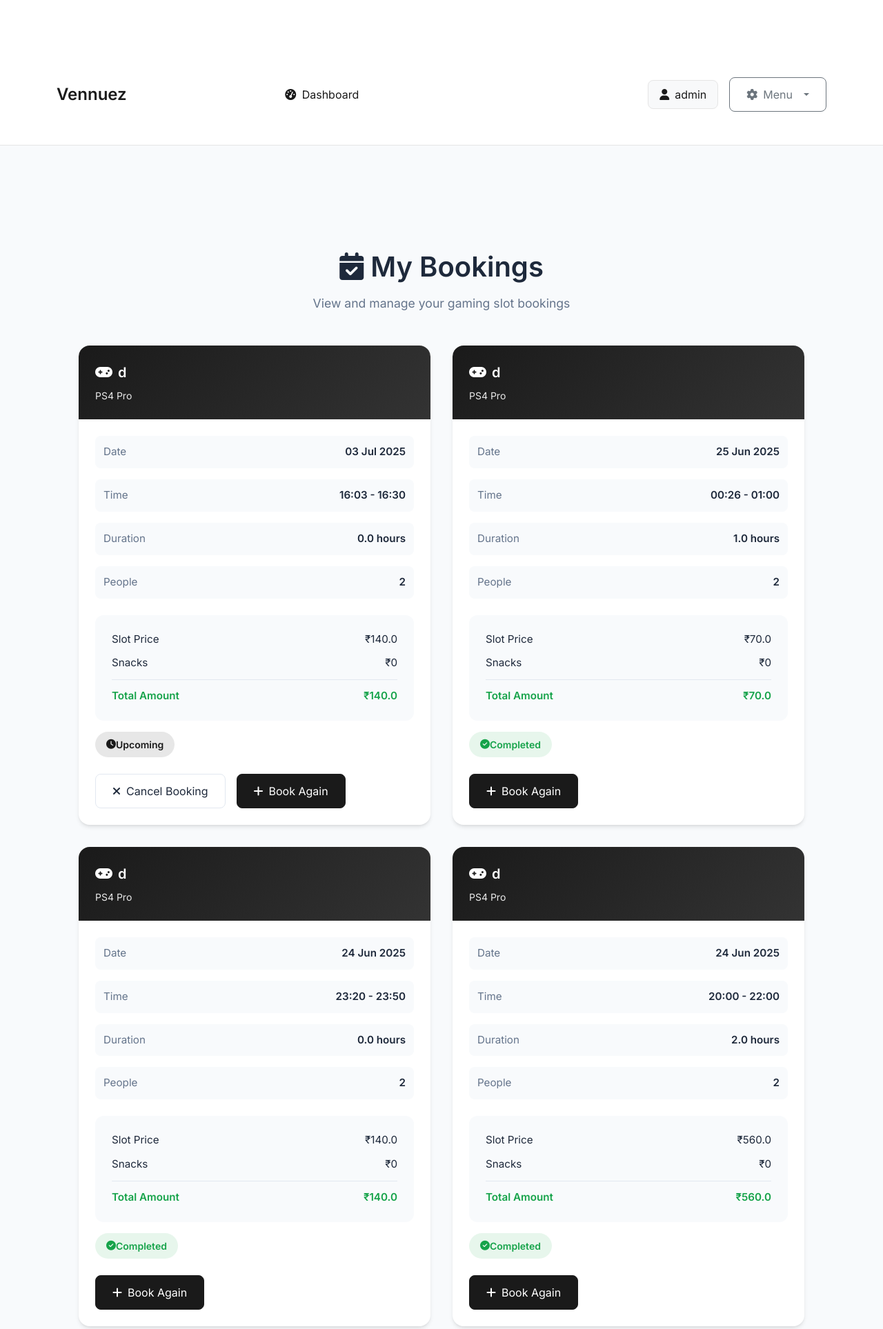
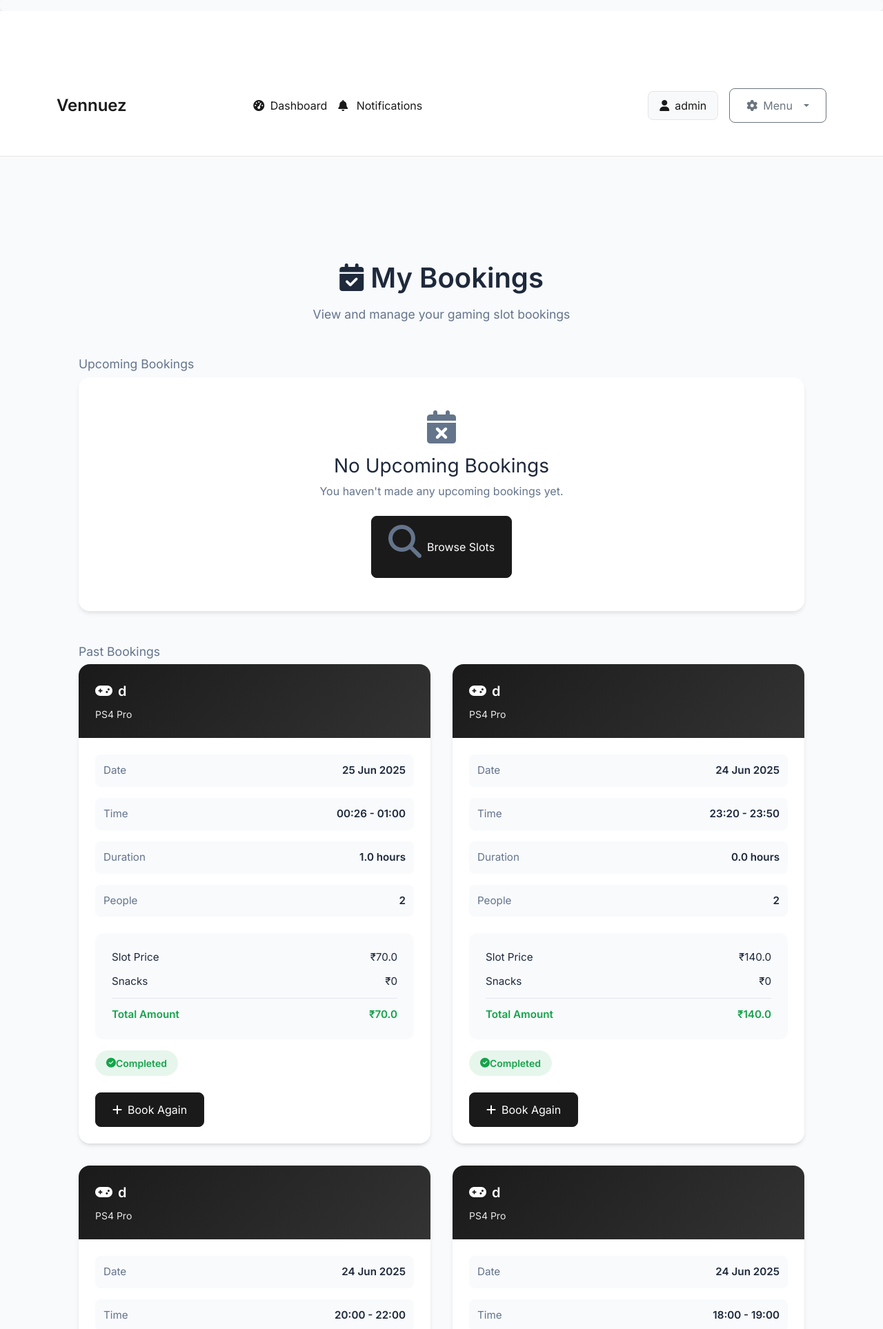
Before and after one commit to aravindkr-dev/vennuez, a Flask app: page /user_dashboard in a window 1280 px wide. Shown: the top 1927 px of the page at 69% size. Run offline with Flask 3, Linux system fonts and the light colour scheme; a user stored in the database is signed in.

Commit message:
v1.1 added notification

```diff
--- a/app.py
+++ b/app.py
@@ -88,7 +88,24 @@
     return render_template('register.html')
 
 
+from models import UserNotification  # adjust import path if needed
 
+@app.before_request
+def show_user_flash_notifications():
+    if current_user.is_authenticated and hasattr(current_user, 'id'):
+        notifs = UserNotification.query.filter_by(
+            user_id=current_user.id,
+            is_flash=True,
+            is_read=False
+        ).all()
+
+        for notif in notifs:
+            flash(notif.message, "info")
+            notif.is_flash = False
+            notif.is_read = True
+
+        if notifs:
+            db.session.commit()
 
 with app.app_context():
     # Import models to ensure tables are created
--- a/routes.py
+++ b/routes.py
@@ -2,7 +2,7 @@
 from openpyxl.styles.builtins import headline_1
 from werkzeug.security import generate_password_hash, check_password_hash
 from app import app, db
-from models import Owner, Console, TimeSlot, User, UserCoinBalance, CoinTransaction, Snack, ConsolePricingTier , Subscription , UsedToken
+from models import Owner, Console, TimeSlot, User, UserCoinBalance, CoinTransaction, Snack, ConsolePricingTier , Subscription , UsedToken , Notification , UserNotification
 from datetime import datetime, timedelta
 from functools import wraps
 from flask_login import login_user, logout_user, login_required, current_user
@@ -595,6 +595,13 @@
         'hourly_rate': console.hourly_rate if console else 100,
         'pricing_tiers': pricing_tiers
     }
+    # now store the notification
+    notif = Notification(
+        owner_id=console.owner_id,
+        message=f"New booking for {slot.start_time.strftime('%I:%M %p')} - {slot.end_time.strftime('%I:%M %p')}"
+    )
+    db.session.add(notif)
+    db.session.commit()
 
     return render_template('book_slot.html',
                            slot=slot,
@@ -767,16 +774,36 @@
 @app.route('/user_dashboard')
 @login_required
 def user_dashboard():
-    # The login_required decorator handles authentication.
-    # No need for explicit session checks here.
+    user = User.query.get(session['user_id'])
+    now = datetime.utcnow()
 
-    user = User.query.get(session['user_id'])
-    bookings = TimeSlot.query.filter_by(user_id=user.id).order_by(TimeSlot.start_time.desc()).all()
+    upcoming_bookings = TimeSlot.query.filter(
+        TimeSlot.user_id == user.id,
+        TimeSlot.start_time > now,
+        TimeSlot.is_booked == True
+    ).order_by(TimeSlot.start_time.asc()).all()
 
-    # Get coin balances for all gaming centers
+    past_bookings = TimeSlot.query.filter(
+        TimeSlot.user_id == user.id,
+        TimeSlot.start_time <= now,
+        TimeSlot.is_booked == True
+    ).order_by(TimeSlot.start_time.desc()).all()
+
+    cancelled_bookings = TimeSlot.query.filter(
+        TimeSlot.user_id == user.id,
+        TimeSlot.is_booked == False
+    ).order_by(TimeSlot.start_time.desc()).all()
+
     coin_balances = UserCoinBalance.query.filter_by(user_id=user.id).all()
 
-    return render_template('user_dashboard.html', user=user, bookings=bookings, coin_balances=coin_balances , now=datetime.now())
+    return render_template(
+        'user_dashboard.html',
+        upcoming_bookings=upcoming_bookings,
+        past_bookings=past_bookings,
+        cancelled_bookings=cancelled_bookings,
+        coin_balances=coin_balances,
+        now=now  # ✅ this line is the fix
+    )
 
 
 @app.route('/manage_coins/<int:user_id>', methods=['GET', 'POST'])
@@ -1359,7 +1386,16 @@
         if slot:
             if slot.is_booked and not slot.completed:
                 slot.is_booked = False
-                db.session.commit()
+                if slot.user_id:
+                    msg = f"Your booking from {slot.start_time.strftime('%I:%M %p')} to {slot.end_time.strftime('%I:%M %p')} on {slot.start_time.strftime('%d %b %Y')} has been cancelled by the venue."
+
+                    notif = UserNotification(
+                        user_id=slot.user_id,
+                        message=msg,
+                        is_flash=True
+                    )
+                    db.session.add(notif)
+                    db.session.commit()
                 flash("Slot successfully unbooked!", "success")
             else:
                 flash("Slot is already unbooked.", "warning")
@@ -1390,3 +1426,64 @@
             flash(f"Error confirming payment: {str(e)}", "danger")
 
     return redirect(url_for('dashboard'))  # Replace with appropriate view (e.g. 'dashboard', 'slots', etc.)
+
+
+
+@app.route('/check_notifications')
+@login_required
+def check_notifications():
+    if not isinstance(current_user, Owner):
+        return jsonify({'new': False})
+
+    last_id = session.get('last_notification_id', 0)
+
+    notif = Notification.query.filter(
+        Notification.owner_id == current_user.id,
+        Notification.id > last_id
+    ).order_by(Notification.id.desc()).first()
+
+    if notif:
+        session['last_notification_id'] = notif.id
+        return jsonify({
+            'new': True,
+            'message': notif.message,
+            'time': notif.created_at.strftime("%I:%M %p")
+        })
+
+    return jsonify({'new': False})
+
+
+@app.route('/notifications')
+@login_required
+def all_notifications():
+    if not isinstance(current_user, Owner):
+        flash("Access denied", "danger")
+        return redirect(url_for('dashboard'))
+
+    notifs = Notification.query.filter_by(owner_id=current_user.id).order_by(Notification.created_at.desc()).all()
+    return render_template('notifications.html', notifs=notifs)
+
+
+@app.route('/user_notifications')
+@login_required
+def user_notifications():
+    user_id = current_user.id
+
+    unread_notifications = UserNotification.query.filter_by(
+        user_id=user_id,
+        is_read=False
+    ).all()
+
+    # 🔔 If user has unread notifications, show a flash message
+    if unread_notifications:
+        flash(f"You have {len(unread_notifications)} new notification(s).", "info")
+
+    # Then mark them as read
+    for n in unread_notifications:
+        n.is_read = True
+    db.session.commit()
+
+    # Fetch all (including already-read ones)
+    notifications = UserNotification.query.filter_by(user_id=user_id).order_by(UserNotification.created_at.desc()).all()
+
+    return render_template("user_notifications.html", notifications=notifications)
--- a/templates/base.html
+++ b/templates/base.html
@@ -1,6 +1,42 @@
 <!DOCTYPE html>
 <html lang="en">
 <head>
+  {% with messages = get_flashed_messages(with_categories=true) %}
+  {% if messages %}
+    <div class="container mt-4">
+      {% for category, message in messages %}
+        <div class="alert alert-{{ category }} alert-dismissible fade show fs-5 shadow" role="alert">
+          {{ message }}
+          <button type="button" class="btn-close" data-bs-dismiss="alert" aria-label="Close"></button>
+        </div>
+      {% endfor %}
+    </div>
+  {% endif %}
+{% endwith %}
+
+  <link rel="stylesheet" href="https://cdnjs.cloudflare.com/ajax/libs/font-awesome/6.0.0/css/all.min.css">
+  <div id="flash-msg" class="hidden bg-yellow-200 text-black rounded px-4 py-2 shadow fixed top-4 right-4 z-50"></div>
+
+<script>
+function showFlash(msg) {
+  const box = document.getElementById("flash-msg");
+  box.innerText = msg;
+  box.classList.remove("hidden");
+  setTimeout(() => box.classList.add("hidden"), 5000);
+}
+
+setInterval(() => {
+  fetch('/check_notifications')
+    .then(res => res.json())
+    .then(data => {
+      if (data.new) {
+        showFlash(`🔔 ${data.message} at ${data.time}`);
+      }
+    });
+}, 10000); // check every 10 seconds
+</script>
+
+
   <meta charset="UTF-8" />
   <meta name="viewport" content="width=device-width, initial-scale=1.0" />
   <title>{% block title %}Vennuez{% endblock %}</title>
@@ -183,6 +219,7 @@
   {% block extra_head %}{% endblock %}
 </head>
 <body>
+
   <nav class="navbar navbar-expand-lg">
     <div class="container">
       <a class="navbar-brand" href="{{ url_for('index') }}">Vennuez</a>
@@ -198,12 +235,27 @@
           {% if current_user.is_authenticated %}
             {% if session.user_type != 'owner' %}
               <li class="nav-item">
+  <a class="nav-link position-relative" href="{{ url_for('user_notifications') }}">
+    <i class="fas fa-bell"></i>
+    Notifications
+    {% if current_user.is_authenticated and current_user.notifications|selectattr('is_read', 'equalto', False)|list|length > 0 %}
+      <span class="badge badge-pill badge-danger" style="position:absolute; top:0; right:0; font-size: 0.6rem;">
+        {{ current_user.notifications|selectattr('is_read', 'equalto', False)|list|length }}
+      </span>
+    {% endif %}
+  </a>
+</li>
 
-              </li>
             {% elif session.user_type == 'owner' %}
               <li class="nav-item">
                 <a href="{{ url_for('dashboard') }}" class="nav-link {% if request.endpoint == 'dashboard' %}active{% endif %}">
                   <i class="fas fa-tachometer-alt me-1"></i> Dashboard
+                </a>
+              </li>
+              <li class="nav-item">
+                <a href="{{ url_for('all_notifications') }}" class="nav-link" title="View Notifications">
+                  <i class="fas fa-bell me-2"></i>
+                  Notifications
                 </a>
               </li>
             {% endif %}
--- /dev/null
+++ b/templates/booking_card.html
@@ -0,0 +1,84 @@
+<div class="booking-card">
+    <div class="booking-header">
+        <div class="console-name">
+            <i class="fas fa-gamepad"></i>
+            {{ slot.console.name if slot.console else 'Unknown Console' }}
+        </div>
+        <div class="console-type">{{ slot.console.console_type if slot.console else '' }}</div>
+    </div>
+
+    <div class="booking-body">
+        <div class="booking-details">
+            <div class="detail-row">
+                <span class="detail-label">Date</span>
+                <span class="detail-value">{{ slot.start_time.strftime('%d %b %Y') }}</span>
+            </div>
+            <div class="detail-row">
+                <span class="detail-label">Time</span>
+                <span class="detail-value">{{ slot.start_time.strftime('%H:%M') }} - {{ slot.end_time.strftime('%H:%M') }}</span>
+            </div>
+            <div class="detail-row">
+                <span class="detail-label">Duration</span>
+                <span class="detail-value">{{ ((slot.end_time - slot.start_time).total_seconds() / 3600)|round }} hours</span>
+            </div>
+            <div class="detail-row">
+                <span class="detail-label">People</span>
+                <span class="detail-value">{{ slot.number_of_people }}</span>
+            </div>
+        </div>
+
+        <div class="payment-section">
+            <div class="payment-row">
+                <span>Slot Price</span>
+                <span>₹{{ slot.total_amount }}</span>
+            </div>
+            <div class="payment-row">
+                <span>Snacks</span>
+                <span>₹{{ slot.snacks_amount or 0 }}</span>
+            </div>
+            <div class="payment-row">
+                <span>Total Amount</span>
+                <span>₹{{ slot.final_amount if slot.final_amount else slot.total_amount + (slot.snacks_amount or 0) }}</span>
+            </div>
+        </div>
+
+        <div class="booking-status
+            {% if not slot.is_booked %}
+                status-cancelled
+            {% elif slot.start_time > now %}
+                status-upcoming
+            {% elif slot.completed %}
+                status-completed
+            {% else %}
+                status-completed
+            {% endif %}">
+            <i class="fas
+                {% if not slot.is_booked %}
+                    fa-times-circle
+                {% elif slot.start_time > now %}
+                    fa-clock
+                {% else %}
+                    fa-check-circle
+                {% endif %}"></i>
+
+            {% if not slot.is_booked %}
+                Cancelled
+            {% elif slot.start_time > now %}
+                Upcoming
+            {% else %}
+                Completed
+            {% endif %}
+        </div>
+
+        <div class="booking-actions">
+            {% if slot.start_time > now and slot.is_booked %}
+                <button class="btn btn-outline" onclick="cancelBooking('{{ slot.id }}')">
+                    <i class="fas fa-times"></i> Cancel Booking
+                </button>
+            {% endif %}
+            <a href="{{ url_for('book_slot', slot_id=slot.console.id) }}" class="btn btn-primary">
+                <i class="fas fa-plus"></i> Book Again
+            </a>
+        </div>
+    </div>
+</div>
--- a/templates/user_dashboard.html
+++ b/templates/user_dashboard.html
@@ -256,77 +256,47 @@
     <p class="page-subtitle">View and manage your gaming slot bookings</p>
   </div>
 
+  <!-- Upcoming Bookings -->
+  <h2 class="page-subtitle">Upcoming Bookings</h2>
   <div class="bookings-grid">
-        {% for slot in bookings %}
-        <div class="booking-card">
-            <div class="booking-header">
-                <div class="console-name">
-                    <i class="fas fa-gamepad"></i>
-                    {{ slot.console.name if slot.console else 'Unknown Console' }}
-                </div>
-                <div class="console-type">{{ slot.console.console_type if slot.console else '' }}</div>
-                    </div>
-
-                    <div class="booking-body">
-                        <div class="booking-details">
-                            <div class="detail-row">
-                        <span class="detail-label">Date</span>
-                        <span class="detail-value">{{ slot.start_time.strftime('%d %b %Y') }}</span>
-                            </div>
-                            <div class="detail-row">
-                        <span class="detail-label">Time</span>
-                        <span class="detail-value">{{ slot.start_time.strftime('%H:%M') }} - {{ slot.end_time.strftime('%H:%M') }}</span>
-                            </div>
-                            <div class="detail-row">
-                        <span class="detail-label">Duration</span>
-                        <span class="detail-value">{{ ((slot.end_time - slot.start_time).total_seconds() / 3600)|round }} hours</span>
-                    </div>
-                    <div class="detail-row">
-                        <span class="detail-label">People</span>
-                        <span class="detail-value">{{ slot.number_of_people }}</span>
-                    </div>
-                </div>
-
-                <div class="payment-section">
-                    <div class="payment-row">
-                        <span>Slot Price</span>
-                        <span>₹{{ slot.total_amount }}</span>
-                    </div>
-                    <div class="payment-row">
-                        <span>Snacks</span>
-                        <span>₹{{ slot.snacks_amount or 0 }}</span>
-                    </div>
-                    <div class="payment-row">
-                        <span>Total Amount</span>
-                        <span>₹{{ slot.final_amount if slot.final_amount else slot.total_amount + (slot.snacks_amount or 0) }}</span>
-                    </div>
-                </div>
-
-                <div class="booking-status {% if slot.start_time > now %}status-upcoming{% elif slot.completed %}status-completed{% else %}status-cancelled{% endif %}">
-                    <i class="fas {% if slot.start_time > now %}fa-clock{% elif slot.completed %}fa-check-circle{% else %}fa-times-circle{% endif %}"></i>
-                    {% if slot.start_time > now %}Upcoming{% elif slot.completed %}Completed{% else %}Cancelled{% endif %}
-                </div>
-
-                <div class="booking-actions">
-                    {% if slot.start_time > now %}
-                    <button class="btn btn-outline" onclick="cancelBooking('{{ slot.id }}')">
-                        <i class="fas fa-times"></i> Cancel Booking
-                    </button>
-                    {% endif %}
-                    <a href="{{ url_for('book_slot', slot_id=slot.console.id) }}" class="btn btn-primary">
-                        <i class="fas fa-plus"></i> Book Again
-                    </a>
-                </div>
-            </div>
-        </div>
+    {% for slot in upcoming_bookings %}
+      {% include 'booking_card.html' with context %}
     {% else %}
       <div class="empty-state">
         <i class="fas fa-calendar-times"></i>
-            <h3>No Bookings Found</h3>
-            <p>You haven't made any bookings yet. Start by browsing available slots!</p>
+        <h3>No Upcoming Bookings</h3>
+        <p>You haven't made any upcoming bookings yet.</p>
         <a href="{{ url_for('available_slots') }}" class="btn btn-primary">
           <i class="fas fa-search"></i> Browse Slots
         </a>
+      </div>
+    {% endfor %}
+  </div>
+
+  <!-- Past Bookings -->
+  <h2 class="page-subtitle">Past Bookings</h2>
+  <div class="bookings-grid">
+    {% for slot in past_bookings %}
+      {% include 'booking_card.html' with context %}
+    {% else %}
+      <div class="empty-state">
+        <i class="fas fa-calendar-times"></i>
+        <h3>No Past Bookings</h3>
+        <p>Your past bookings will appear here.</p>
+      </div>
+    {% endfor %}
+  </div>
+
+  <!-- Cancelled Bookings -->
+  <h2 class="page-subtitle">Cancelled Bookings</h2>
+  <div class="bookings-grid">
+    {% for slot in cancelled_bookings %}
+      {% include 'booking_card.html' with context %}
+    {% else %}
+      <div class="empty-state">
+        <i class="fas fa-calendar-times"></i>
+        <h3>No Cancelled Bookings</h3>
+        <p>Cancelled bookings will be listed here.</p>
       </div>
     {% endfor %}
   </div>
@@ -337,13 +307,12 @@
 <script>
 function cancelBooking(bookingId) {
   if (confirm('Are you sure you want to cancel this booking? This action cannot be undone.')) {
-        // Add loading state
     const button = event.target;
     const originalText = button.innerHTML;
     button.innerHTML = '<i class="fas fa-spinner fa-spin"></i> Cancelling...';
     button.disabled = true;
 
-        // Simulate API call
+    // Example: API call to cancel booking
     setTimeout(() => {
       alert('Booking cancellation feature will be implemented soon!');
       button.innerHTML = originalText;
```
Also changed, not shown: models.py (+24 -0 lines), templates/500.html (added, +10 -0 lines), templates/dashboard.html (+47 -0 lines), templates/notifications.html (added, +14 -0 lines), templates/user_notifications.html (added, +43 -0 lines), instance/gaming_center.db. Lines whose indentation alone changed are shown as unchanged.
